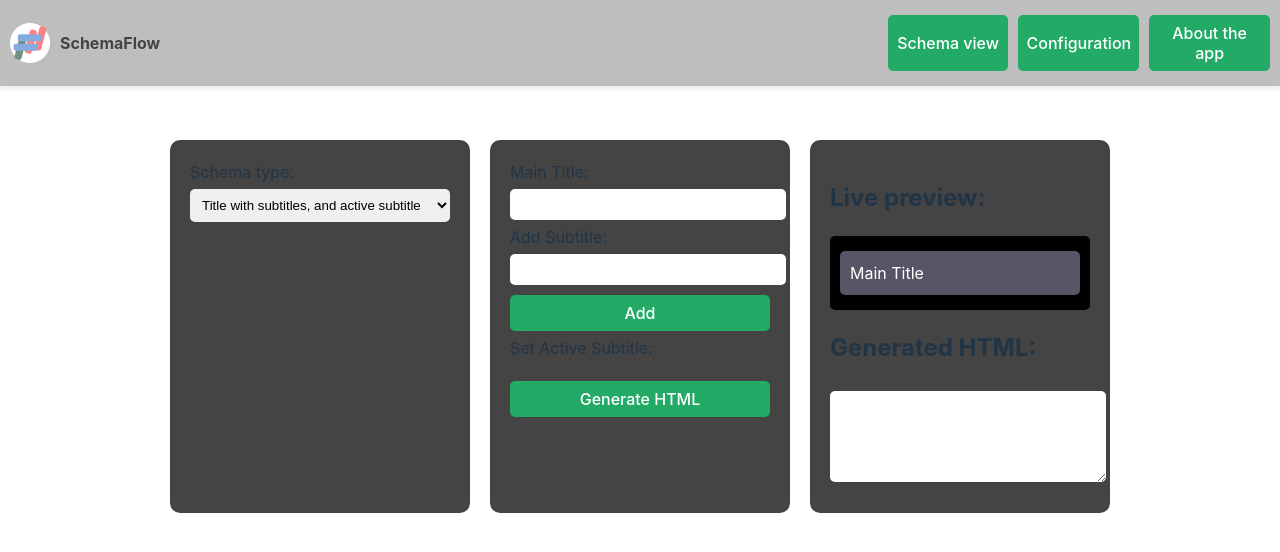
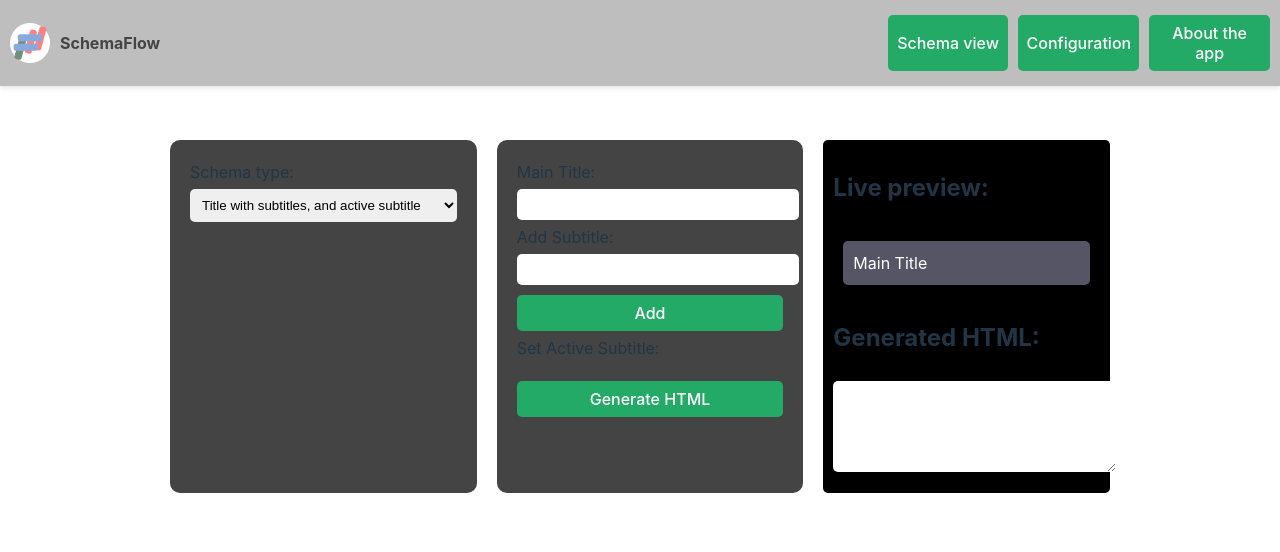
Before and after one commit to KiRZeN24/SchemaFlow, a React (Vite) app: page / in a window 1280 px wide. Shown: the top 552 px of the page. Built offline with nearby package versions, Linux system fonts and the light colour scheme.

Commit message:
feat: Create a SchemaPreview component (#33)

```diff
--- a/src/schemaForm.css
+++ b/src/schemaForm.css
@@ -26,18 +26,6 @@ button {
   color: white;
   cursor: pointer;
 }
-.schema-preview,
-.live-preview {
-  background: black;
-  padding: 10px;
-  border-radius: 5px;
-}
-.schema-preview div,
-.live-preview div {
-  margin: 5px 0;
-  padding: 10px;
-  border-radius: 5px;
-}
 .title {
   background: #556;
   color: white;
@@ -61,7 +49,3 @@ button {
   border-radius: 10px;
   width: 48%;
 }
-
-.live-preview {
-  flex-grow: 1;
-}
--- a/src/schemaForm.tsx
+++ b/src/schemaForm.tsx
@@ -3,6 +3,7 @@ import { validateJson } from './validateJson'
 import { exportHTML } from './exportHTML'
 import { FormData, Unit } from './interfaces'
 import './schemaForm.css'
+import SchemaPreview from './schemaPreview'
 
 const SchemaForm: React.FC = () => {
   const [formData, setFormData] = useState<FormData>({
@@ -118,18 +119,7 @@ const SchemaForm: React.FC = () => {
 
       <div className="panel live-preview">
         <h2>Live preview:</h2>
-        <div className="schema-preview">
-          <div className="title">{formData.course || 'Main Title'}</div>
-          {formData.units.map((unit) => (
-            <div
-              key={unit.id}
-              className={`subtitle ${
-                formData.active === unit.id ? 'selected' : ''
-              }`}>
-              {unit.title}
-            </div>
-          ))}
-        </div>
+        <SchemaPreview formData={formData} />
         <h2>Generated HTML:</h2>
         <textarea value={generatedHtml} readOnly rows={5} />
       </div>
--- /dev/null
+++ b/src/schemaPreview.css
@@ -0,0 +1,15 @@
+.schema-preview,
+.live-preview {
+  background: black;
+  padding: 10px;
+  border-radius: 5px;
+}
+.schema-preview div,
+.live-preview div {
+  margin: 5px 0;
+  padding: 10px;
+  border-radius: 5px;
+}
+.live-preview {
+  flex-grow: 1;
+}
--- /dev/null
+++ b/src/schemaPreview.tsx
@@ -0,0 +1,26 @@
+import React from 'react'
+import './schemaPreview.css'
+import { FormData } from './interfaces'
+
+interface SchemaPreviewProps {
+  formData: FormData
+}
+
+const SchemaPreview: React.FC<SchemaPreviewProps> = ({ formData }) => {
+  return (
+    <div className="schema-preview">
+      <div className="title">{formData.course || 'Main Title'}</div>
+      {formData.units.map((unit) => (
+        <div
+          key={unit.id}
+          className={`subtitle ${
+            formData.active === unit.id ? 'selected' : ''
+          }`}>
+          {unit.title}
+        </div>
+      ))}
+    </div>
+  )
+}
+
+export default SchemaPreview
```
